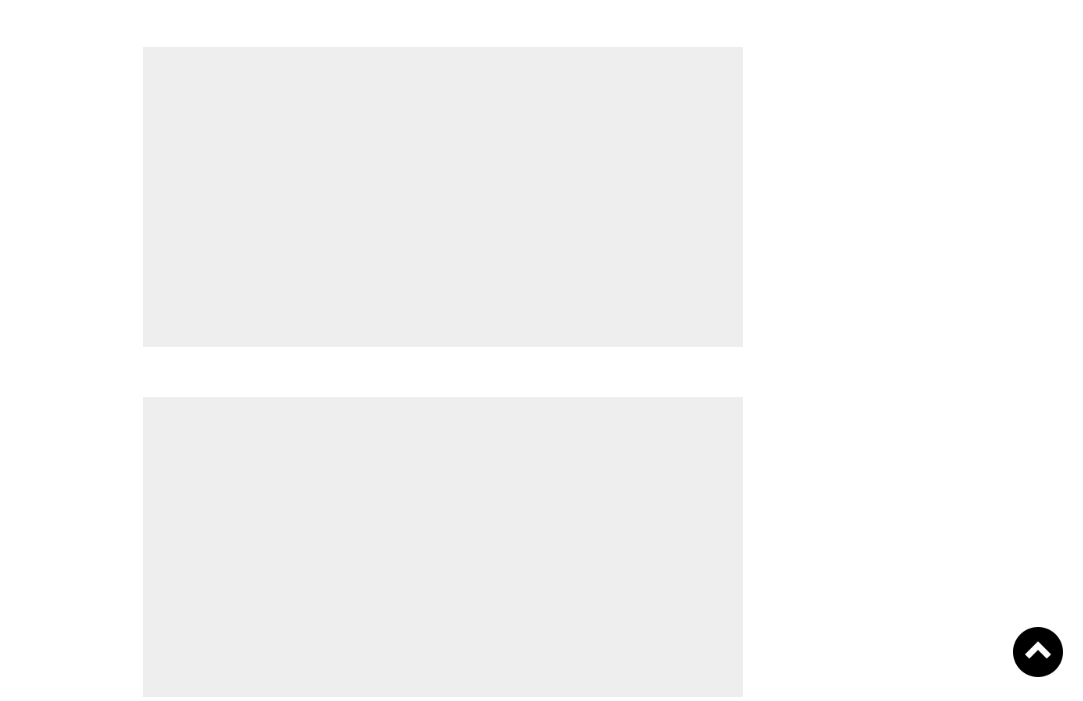
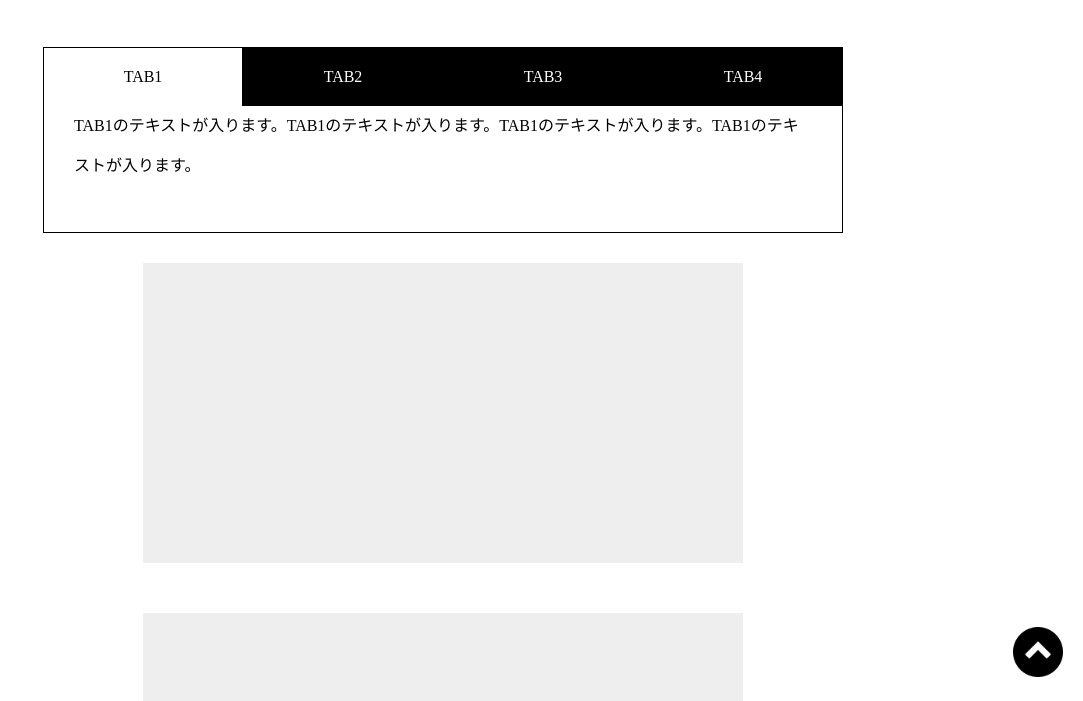
Before and after one commit to Kenchi247/TopBack, a plain HTML site: page index.html in a window 1280 px wide. Shown: the part 99-800 px from the top of the page, without its empty margins (197-1280 px from the left). Drawn offline with nearby package versions, Linux system fonts and the light colour scheme.

Commit message:
make tab

```diff
--- a/index.html
+++ b/index.html
@@ -8,7 +8,33 @@
 	<link rel="stylesheet" href="style.css" media="all">
 </head>
 <body>
+<div class="container">
 	<h1>10章【ハンバーガーメニューを作ってみよう】</h1>
+
+	<div class="warp">
+		<ul id="tab-menu">
+			<li><a href="#tab1" class="active">TAB1</a></li>
+			<li><a href="#tab2" class="">TAB2</a></li>
+			<li><a href="#tab3" class="">TAB3</a></li>
+			<li><a href="#tab4" class="">TAB4</a></li>
+		</ul>
+
+	    <div id="tab-contents">
+	    	<div id="tab1" class="tab">
+	    		<p>TAB1のテキストが入ります。TAB1のテキストが入ります。TAB1のテキストが入ります。TAB1のテキストが入ります。</p>
+	    	</div>
+	    	<div id="tab2" class="tab">
+	    		<p>TAB2のテキストが入ります。TAB2のテキストが入ります。TAB2のテキストが入ります。TAB2のテキストが入ります。</p>
+	    	</div>
+	    	<div id="tab3" class="tab">
+	    		<p>TAB3のテキストが入ります。TAB3のテキストが入ります。TAB3のテキストが入ります。TAB3のテキストが入ります。</p>
+	    	</div>
+	    	<div id="tab4" class="tab">
+	    		<p>TAB4のテキストが入ります。TAB4のテキストが入ります。TAB4のテキストが入ります。TAB4のテキストが入ります。</p>
+	    	</div>
+	    </div>
+	</div>
+
 	<div id="sp-menu">
 		<h1>MENU</h1>
 		<ul>
@@ -46,5 +72,6 @@
 
 	<script type="text/javascript" src="../jquery-3.4.1.min.js"></script>
 	<script type="text/javascript" src="script.js"></script>
+</div>
 </body>
 </html>
--- a/script.js
+++ b/script.js
@@ -14,3 +14,13 @@ $(function(){
 		return false;
 	});
 });
+
+$('#tab-contents .tab[id !="tab1"]').hide();
+
+$('#tab-menu a').on('click', function() {
+	$("#tab-contents .tab").hide();
+	$("#tab-menu .active").removeClass("active");
+	$(this).addClass("active");
+	$($(this).attr("href")).show();
+	return false;
+});
--- a/style.css
+++ b/style.css
@@ -4,6 +4,16 @@
 	margin: 0;
 	padding: 0;
 	box-sizing: border-box;
+}
+
+.clearfix:after{
+	content:"";
+	clear: both;
+	display: block;
+}
+
+ul{
+	padding-inline-start: 0px;
 }
 h1 {
 	text-align: center;
@@ -105,3 +115,43 @@ h1 {
 	text-decoration: none;
 	font-weight: bold;
 }
+
+/* tab */
+
+.warp {
+	width: 90%;
+	max-width: 800px;
+	margin: 30px auto;
+
+}
+#tab-menu li{
+	float: left;
+	list-style-type: none;
+	width: 25%;
+}
+#tab-menu a{
+	color: #fff;
+	text-decoration: none;
+	display: block;
+	padding: 20px;
+	text-align: center;
+	background: #000;
+	border: 1px solid #000;
+	border-bottom: none;
+}
+#tab-menu .active {
+	background: #fff;
+	color: #000;
+}
+#tab-contents .tab{
+	padding: 30px;
+	background: #fff;
+	border: 1px solid #000;
+	border-top: none;
+
+}
+
+#tab-contents p{
+	color: #000;
+	line-height: 2.5;
+}
```
